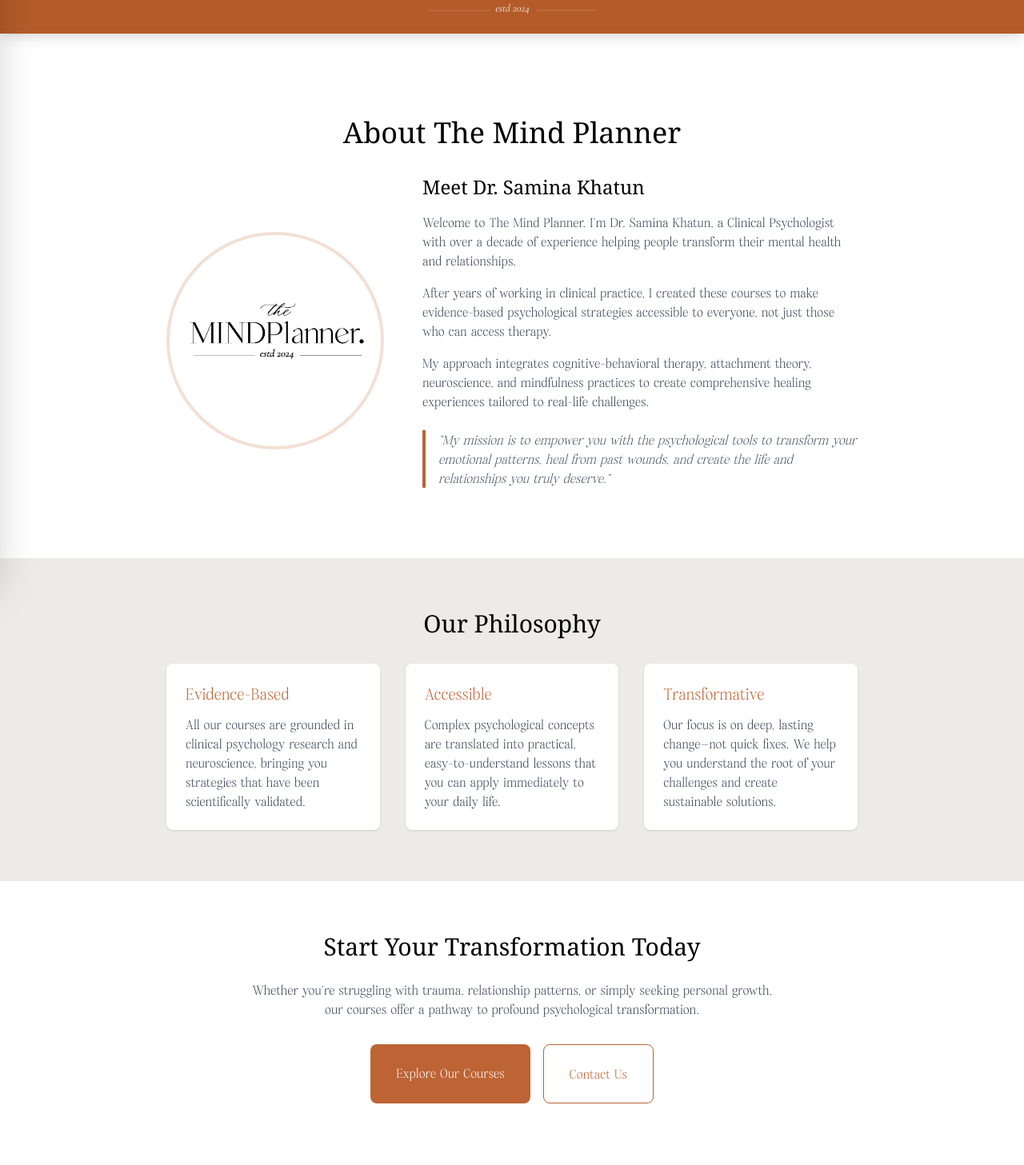
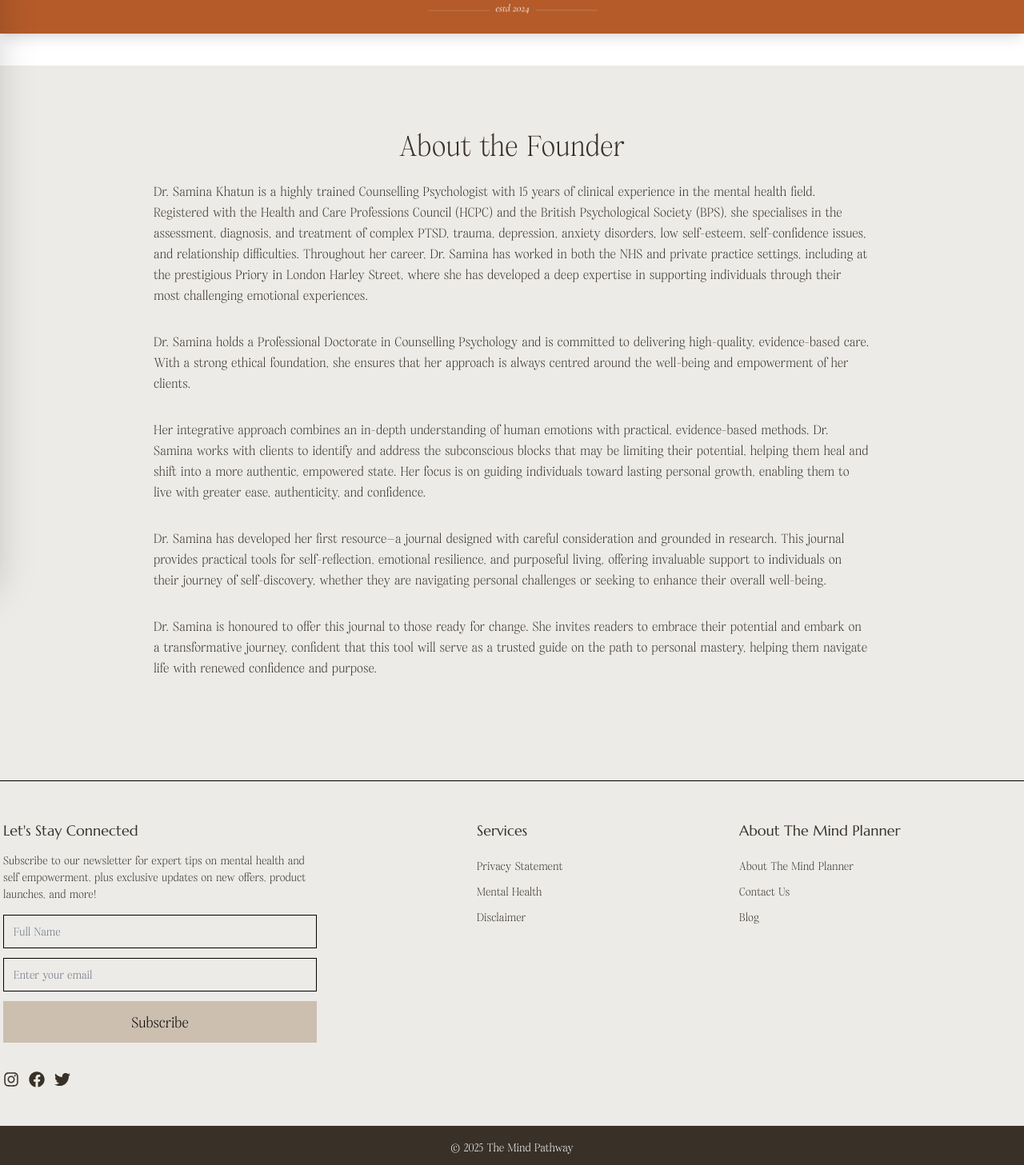
Before and after one commit to Monis9451/Course_Platform, a React (Vite) app in the folder Course-platform(frontend)/: page /about in a window 1280 px wide. Shown: the part 78-1535 px from the top of the page at 80% size. Built offline with nearby package versions, Linux system fonts and the light colour scheme; no server answers.

Commit message:
make home pages

```diff
--- a/Course-platform(frontend)/src/pages/About.jsx
+++ b/Course-platform(frontend)/src/pages/About.jsx
@@ -1,103 +1,56 @@
 import React from 'react'
 import Header from '../pages/Header'
 import { Link } from 'react-router-dom'
+import Footer from './Footer'
 
 const About = () => {
   return (
     <div>
         <Header />
-        <section className="py-16 bg-white">
-        <div className="container mx-auto px-4 max-w-4xl">
-          <h1 className="text-4xl font-serif mb-8 text-center">About The Mind Planner</h1>
-            <div className="flex flex-col md:flex-row gap-12 items-center">
-            <div className="md:w-1/3 flex justify-center">
-              <img
-                src="/themindplanner primary.png"
-                alt="The Mind Planner"
-                className="rounded-full aspect-square object-cover w-full max-w-xs border-4 border-[#bd6334]/20"
-              />
-            </div>
+        <section className="py-20 bg-cream min-h-screen">
+          <div className="container mx-auto max-w-4xl">
+            {/* Page Title */}
+            <div className="mb-12">
+              <h1 className=" text-center text-3xl md:text-4xl font-light text-[#393128] mb-6">
+                About the Founder
+              </h1>
+              {/* Content */}
+              <div className="prose prose-lg max-w-none text-[#393128] leading-relaxed space-y-8">
+                  <p className="text-md">
+                  Dr. Samina Khatun is a highly trained Counselling Psychologist with 15 years of clinical experience in the mental health field. Registered with the Health and Care Professions Council (HCPC) and the British Psychological Society (BPS), she specialises in the assessment, diagnosis, and treatment of complex PTSD, trauma, depression, anxiety disorders, low self-esteem, self-confidence issues, and relationship difficulties. Throughout her career, Dr. Samina has worked in both the NHS and private practice settings, including at the prestigious Priory in London Harley Street, where she has developed a deep expertise in supporting individuals through their most challenging emotional experiences.
+                </p>
+              </div>
 
-            <div className="md:w-2/3">
-              <h2 className="text-2xl font-serif mb-4">Meet Dr. Samina Khatun</h2>
-              <p className="mb-4 text-gray-700">
-                Welcome to The Mind Planner. I'm Dr. Samina Khatun, a Clinical Psychologist with over a decade of
-                experience helping people transform their mental health and relationships.
-              </p>
-              <p className="mb-4 text-gray-700">
-                After years of working in clinical practice, I created these courses to make evidence-based
-                psychological strategies accessible to everyone, not just those who can access therapy.
-              </p>
-              <p className="mb-6 text-gray-700">
-                My approach integrates cognitive-behavioral therapy, attachment theory, neuroscience, and mindfulness
-                practices to create comprehensive healing experiences tailored to real-life challenges.
-              </p>
+              <div className="prose prose-lg max-w-none text-[#393128] leading-relaxed space-y-8">
+                  <p className="text-md mt-6 md:mt-8">
+                  Dr. Samina holds a Professional Doctorate in Counselling Psychology and is committed to delivering high-quality, evidence-based care. With a strong ethical foundation, she ensures that her approach is always centred around the well-being and empowerment of her clients.
+                </p>
+              </div>
 
-              <div className="border-l-4 border-[#bd6334] pl-4 italic text-gray-600 mb-6">
-                "My mission is to empower you with the psychological tools to transform your emotional patterns,
-                heal from past wounds, and create the life and relationships you truly deserve."
+              <div className="prose prose-lg max-w-none text-[#393128] leading-relaxed space-y-8">
+                  <p className="text-md mt-6 md:mt-8">
+                  Her integrative approach combines an in-depth understanding of human emotions with practical, evidence-based methods. Dr. Samina works with clients to identify and address the subconscious blocks that may be limiting their potential, helping them heal and shift into a more authentic, empowered state. Her focus is on guiding individuals toward lasting personal growth, enabling them to live with greater ease, authenticity, and confidence.
+                </p>
               </div>
+
+              <div className="prose prose-lg max-w-none text-[#393128] leading-relaxed space-y-8">
+                  <p className="text-md mt-6 md:mt-8">
+                  Dr. Samina has developed her first resource—a journal designed with careful consideration and grounded in research. This journal provides practical tools for self-reflection, emotional resilience, and purposeful living, offering invaluable support to individuals on their journey of self-discovery, whether they are navigating personal challenges or seeking to enhance their overall well-being.
+                </p>
+              </div>
+
+              <div className="prose prose-lg max-w-none text-[#393128] leading-relaxed space-y-8 mb-6 md:mb-8">
+                  <p className="text-md mt-6 md:mt-8">
+                  Dr. Samina is honoured to offer this journal to those ready for change. She invites readers to embrace their potential and embark on a transformative journey, confident that this tool will serve as a trusted guide on the path to personal mastery, helping them navigate life with renewed confidence and purpose.
+                </p>
+              </div>
+
+
             </div>
           </div>
-        </div>
-      </section>
+        </section>
 
-      <section className="py-16 bg-cream">
-        <div className="container mx-auto px-4 max-w-4xl">
-          <h2 className="text-3xl font-serif mb-8 text-center">Our Philosophy</h2>
-
-          <div className="grid grid-cols-1 md:grid-cols-3 gap-8">
-            <div className="bg-white p-6 rounded-lg shadow-sm">
-              <h3 className="font-medium text-xl mb-3 text-[#bd6334]">Evidence-Based</h3>
-              <p className="text-gray-700">
-                All our courses are grounded in clinical psychology research and neuroscience, bringing you strategies
-                that have been scientifically validated.
-              </p>
-            </div>
-
-            <div className="bg-white p-6 rounded-lg shadow-sm">
-              <h3 className="font-medium text-xl mb-3 text-[#bd6334]">Accessible</h3>
-              <p className="text-gray-700">
-                Complex psychological concepts are translated into practical, easy-to-understand lessons that you can
-                apply immediately to your daily life.
-              </p>
-            </div>
-
-            <div className="bg-white p-6 rounded-lg shadow-sm">
-              <h3 className="font-medium text-xl mb-3 text-[#bd6334]">Transformative</h3>
-              <p className="text-gray-700">
-                Our focus is on deep, lasting change—not quick fixes. We help you understand the root of your
-                challenges and create sustainable solutions.
-              </p>
-            </div>
-          </div>
-        </div>
-      </section>
-
-      <section className="py-16 bg-white">
-        <div className="container mx-auto px-4 max-w-4xl text-center">
-          <h2 className="text-3xl font-serif mb-6">Start Your Transformation Today</h2>
-          <p className="text-gray-700 mb-8 max-w-2xl mx-auto">
-            Whether you're struggling with trauma, relationship patterns, or simply seeking personal growth,
-            our courses offer a pathway to profound psychological transformation.
-          </p>
-            <div className="flex flex-col sm:flex-row gap-4 justify-center">
-            <Link
-              to="/"
-              className="bg-[#bd6334] hover:bg-[#a65525] text-white px-8 py-6 rounded-lg font-medium text-center transition-colors duration-200 inline-block"
-            >
-              Explore Our Courses
-            </Link>
-            <Link
-              to="/contact"
-              className="bg-white hover:bg-gray-100 text-[#bd6334] border border-[#bd6334] px-8 py-6 rounded-lg font-medium text-center transition-colors duration-200 inline-block"
-            >
-              Contact Us
-            </Link>
-          </div>
-        </div>
-      </section>
-
+              <Footer />
     </div>
   )
 }
--- a/Course-platform(frontend)/src/pages/Footer.jsx
+++ b/Course-platform(frontend)/src/pages/Footer.jsx
@@ -83,7 +83,7 @@ const Footer = () => {
             </div></div>
 
         </div>        {/* Bottom Section with Copyright */}
-        <div className="border-t border-[#393128] bg-[#393128] text-white py-4">
+        <div className="border-t border-[#393128] bg-[#393128] text-white pt-4 pb-3">
           <div className="container px-8 md:px-12 max-w-7xl mx-auto">
 
             {/* Copyright */}
--- a/Course-platform(frontend)/src/pages/Home.jsx
+++ b/Course-platform(frontend)/src/pages/Home.jsx
@@ -203,7 +203,7 @@ const Home = () => {
                 <img
                   src="/hero-img.png"
                   alt="Course Platform"
-                  className="w-full max-w-md h-auto object-contain"
+                  className="w-96 h-auto object-contain transform scale-125"
                 />
               </div>
             </div>
--- a/Course-platform(frontend)/src/pages/PrivacyStatement.jsx
+++ b/Course-platform(frontend)/src/pages/PrivacyStatement.jsx
@@ -7,22 +7,22 @@ const PrivacyStatement = () => {
     <div>
         <Header />
         {/* Privacy Statement Content Section */}
-        <section className="py-16 bg-cream min-h-screen">
-          <div className="container mx-auto px-8 md:px-12 max-w-4xl">
+        <section className="py-20 bg-cream min-h-screen">
+          <div className="container mx-auto max-w-4xl">
             {/* Page Title */}
             <div className="text-center mb-12">
-              <h1 className="text-4xl md:text-5xl font-light text-[#B45B29] mb-6">
+              <h1 className="text-3xl md:text-4xl font-light text-[#393128] mb-6">
                 PRIVACY STATEMENT
               </h1>
             </div>
 
             {/* Content */}
-            <div className="prose prose-lg max-w-none text-gray-700 leading-relaxed space-y-8">
+            <div className="prose prose-lg max-w-none text-[#393128] leading-relaxed space-y-8">
 
               {/* Overview Section */}
               <div>
-                <h2 className="text-2xl font-semibold text-[#B45B29] mb-4">Overview</h2>
-                <p className="text-lg">
+                <h2 className="text-1xl !font-bold text-[#393128] mb-4">Overview</h2>
+                <p className="text-md">
                   This Privacy Statement outlines how The Mind Planner collects, uses, and discloses your personal data when you visit or make a
                   purchase from our website, themindplanner.com (the "Site").
                 </p>
@@ -30,11 +30,11 @@ const PrivacyStatement = () => {
 
               {/* Information We Collect Section */}
               <div>
-                <h2 className="text-2xl font-semibold text-[#B45B29] mb-4">Information We Collect</h2>
+                <h2 className="text-1xl !font-bold text-[#393128] mb-4">Information We Collect</h2>
 
                 <div className="mb-6">
-                  <h3 className="text-xl font-medium text-gray-800 mb-3">Device Data:</h3>
-                  <p className="text-lg">
+                  <span className="text-md !font-bold text-[#393128] mb-3">Device Data:</span>
+                  <p className="text-md">
                     When you access the Site, we automatically gather information about your device. This includes details about your web
                     browser, IP address, time zone, and the cookies installed on your device. We also collect data on the specific pages you visit, the sites or
                     search terms that directed you to our Site, and how you interact with our content. This data is referred to as "Device Data."
@@ -42,37 +42,118 @@ const PrivacyStatement = () => {
                 </div>
 
                 <div className="mb-6">
-                  <h3 className="text-xl font-medium text-gray-800 mb-3">Technologies Used:</h3>
+                  <h3 className="text-md !font-bold text-[#393128] mb-3">Technologies Used:</h3>
                   <ul className="space-y-4 ml-6">
-                    <li className="text-lg">
-                      <strong className="text-[#B45B29]">Cookies:</strong> Small data files placed on your device that include a unique identifier. For more information about cookies and how to
+                    <li className="text-md">
+                      <strong className="text-[#393128] !font-bold">Cookies:</strong> Small data files placed on your device that include a unique identifier. For more information about cookies and how to
                       manage them, visit All About Cookies.
                     </li>
-                    <li className="text-lg">
-                      <strong className="text-[#B45B29]">Log Files:</strong> Track your activities on the Site and collect data such as IP address, browser type, Internet service provider, referring/exit
+                    <li className="text-md">
+                      <strong className="text-[#393128] !font-bold">Log Files:</strong> Track your activities on the Site and collect data such as IP address, browser type, Internet service provider, referring/exit
                       pages, and time stamps.
                     </li>
-                    <li className="text-lg">
-                      <strong className="text-[#B45B29]">Web Beacons:</strong> Electronic files used to gather information about your browsing activities on the Site.
+                    <li className="text-md">
+                      <strong className="text-[#393128] !font-bold">Web Beacons:</strong> Electronic files used to gather information about your browsing activities on the Site.
                     </li>
                   </ul>
                 </div>
 
                 <div className="mb-6">
-                  <h3 className="text-xl font-medium text-gray-800 mb-3">Order Data:</h3>
-                  <p className="text-lg">
+                  <h3 className="text-md !font-bold text-[#393128] mb-3">Order Data:</h3>
+                  <p className="text-md">
                     When you make or attempt to make a purchase through the Site, we collect information such as your name, billing and
                     shipping addresses, payment details (including credit card numbers), email address, and phone number. This is known as "Order Data."
                   </p>
                 </div>
+
+                <div className="mb-6">
+                  <h3 className="text-md !font-bold text-[#393128] mb-3">How We Use Your Data</h3>
+                  <p className="text-md text-[#393128] mb-3"><span className="!font-bold">Order Data:</span> We use this information to:</p>
+
+                  <ul className="list-disc list-inside space-y-2 ml-4">
+                    <li className="text-md">Process and fulfil your orders (including payment processing, shipping arrangements, and providing invoices or confirmations).</li>
+                    <li className="text-md">Communicate with you regarding your orders.</li>
+                    <li className="text-md">Monitor for potential fraud or risks.</li>
+                    <li className="text-md">Offer information or promotions related to our products based on your preferences.</li>
+                  </ul>
+              </div>
+
+                <div className="mb-6">
+                  <p className="text-md text-[#393128] mb-3"><span className="!font-bold">Device Data:</span> We use this information to:</p>
+                  <ul className="list-disc list-inside space-y-2 ml-4">
+                    <li className="text-md">Detect and prevent fraud or security issues (particularly through IP addresses).</li>
+                    <li className="text-md">Enhance and optimise the Site (by analysing how users interact with it and evaluating the effectiveness of our marketing efforts).</li>
+                  </ul>
+              </div>
+
+                <div className="mb-6">
+                  <p className="text-md text-[#393128] mb-3"><span className="!font-bold">Sharing Your Data</span></p>
+                  <p className="text-md">
+                    We share your Personal Data with third parties to assist in using your data as described. For instance, we use Shopify to manage our online store. You can review Shopify's privacy practices here: Shopify Privacy. We also use Google Analytics to understand Site usage, and you can learn more about Google’s data practices here: Google Privacy. You can opt-out of Google Analytics here: Google Analytics Opt-Out.
+                  </p>
+                  <p className="text-md mt-4 md:mt-5">
+                    We may also disclose your Personal Data to comply with legal requirements, respond to legal requests, or protect our rights.
+                  </p>
+              </div>
+
+                <div className="mb-6">
+                  <p className="text-md text-[#393128] mb-3"><span className="!font-bold">Targeted Advertising</span></p>
+                  <p className="text-md">
+                    We use your data to deliver targeted ads and marketing communications. For details on how targeted advertising works, visit the Network Advertising Initiative. To opt out of targeted advertising, use the following links:
+                  </p>
+                  <ul className="list-disc list-inside space-y-2 ml-4 mt-3 md:mt-4">
+                    <li className="text-md">Facebook: Facebook Ad Settings</li>
+                    <li className="text-md">Google: Google Ad Settings</li>
+                    <li className="text-md">Bing: Bing Ads Settings</li>
+                  </ul>
+                  <p className='text-md mt-4 md:mt-5'>
+                    You can also manage your preferences through the Digital Advertising Alliance’s Opt-Out Portal.
+                  </p>
+              </div>
+
+                <div className="mb-6">
+                  <p className="text-md text-[#393128] mb-3"><span className="!font-bold">Do Not Track</span></p>
+                  <p className="text-md">
+                    Please be aware that our Site does not alter its data collection practices in response to Do Not Track signals from your browser.
+                  </p>
+                </div>
+
+                <div className="mb-6">
+                  <p className="text-md text-[#393128] mb-3"><span className="!font-bold">Your Rights</span></p>
+                  <p className="text-md">
+                    If you reside in Europe, you have the right to access, correct, or delete your personal data. To exercise these rights, please contact us using the details below. Note that we process your information to fulfil contracts or for legitimate business interests, and your data may be transferred outside Europe, including to Canada and the United States.
+                  </p>
+                </div>
+
+                <div className="mb-6">
+                  <p className="text-md text-[#393128] mb-3"><span className="!font-bold">Data Retention</span></p>
+                  <p className="text-md">
+                    We retain your Order Data as long as necessary to fulfil your orders and comply with legal requirements, unless you request its deletion.
+                  </p>
+                </div>
+
+                <div className="mb-6">
+                  <p className="text-md text-[#393128] mb-3"><span className="!font-bold">Policy Updates</span></p>
+                  <p className="text-md">
+                    We may revise this privacy statement periodically to reflect changes in our practices or for other operational, legal, or regulatory reasons.
+                  </p>
+                </div>
+
+                <div className="mb-6">
+                  <p className="text-md text-[#393128] mb-3"><span className="!font-bold">Contact Us</span></p>
+                  <p className="text-md">
+                    For more details on our privacy practices, questions, or complaints, please reach out to us at info@themindplanner.com.
+                  </p>
+                </div>
+
               </div>
 
               {/* Contact Information */}
-              <div className="bg-white p-6 rounded-lg shadow-sm border border-gray-200">
-                <h3 className="text-xl font-semibold text-[#B45B29] mb-4">
+              {/* <div className="bg-white p-6 rounded-lg shadow-sm border border-gray-200">
+                <h3 className="text-xl font-semibold text-[#393128] mb-4">
                   Questions About This Privacy Statement?
                 </h3>
-                <p className="text-gray-600 mb-4">
+                <p className="text-[#393128] mb-4">
                   If you have any questions or concerns about how we handle your personal data, please don't hesitate to contact us.
                 </p>
                 <a
@@ -81,7 +162,7 @@ const PrivacyStatement = () => {
                 >
                   Contact Us
                 </a>
-              </div>
+              </div> */}
             </div>
           </div>
         </section>
```
